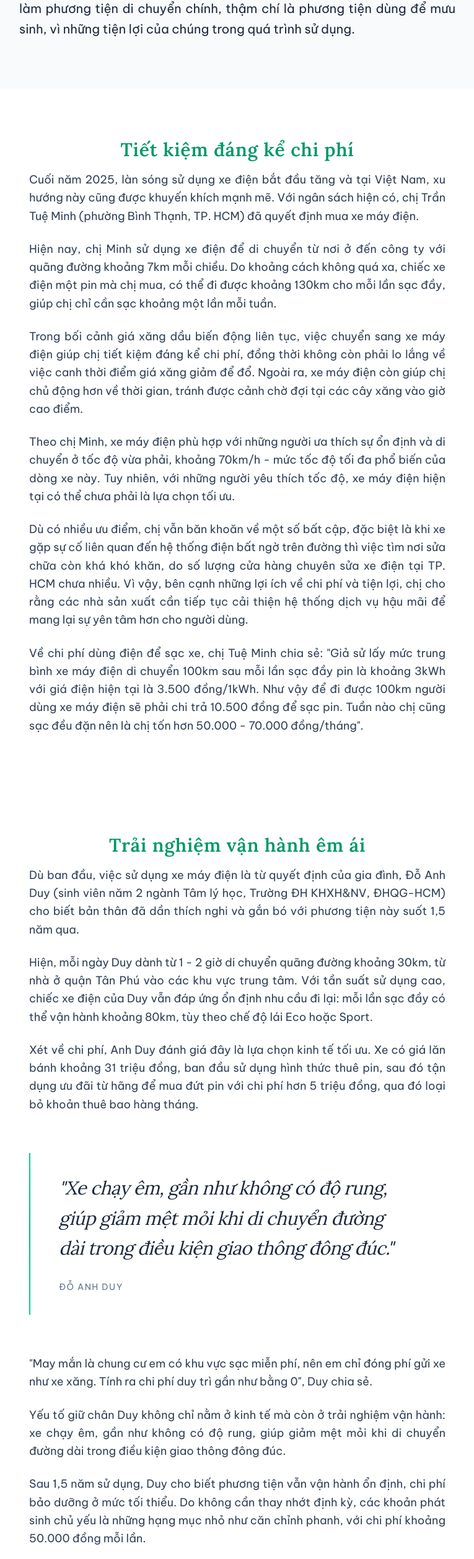
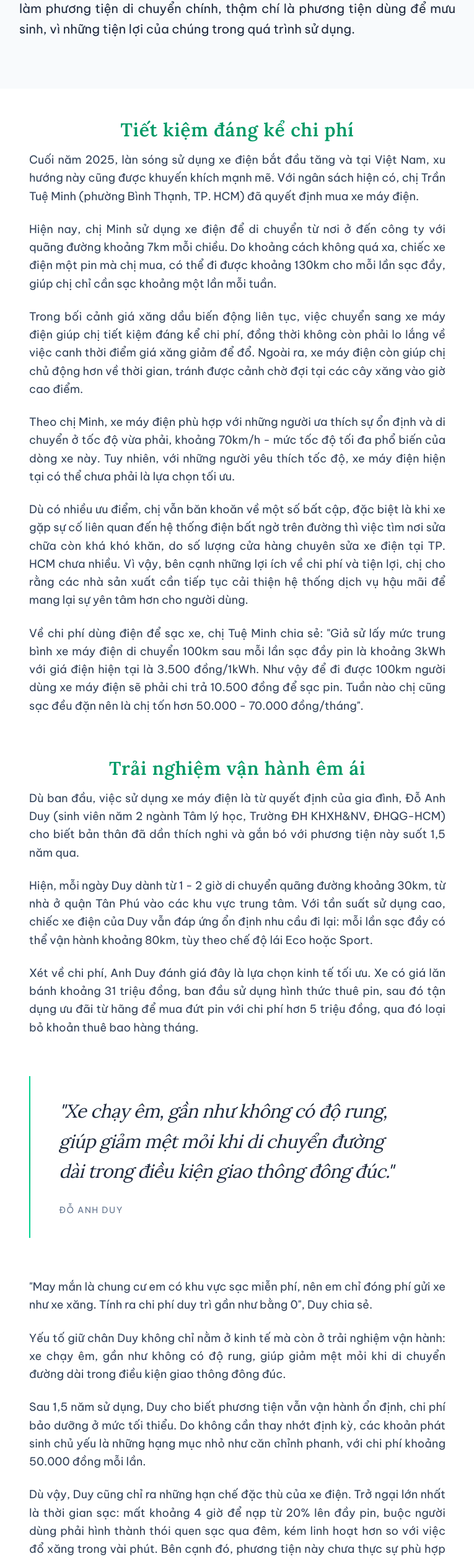
Before and after one commit to nnxuantienwork-hash/xexangxedien, a Next.js app: page / in a window 1280 px wide. Shown: the part 4947-7462 px from the top of the page at 62% size, without its empty margins (257-1022 px from the left). Built offline with nearby package versions, Linux system fonts and the light colour scheme.

Commit message:
update spcaing

```diff
--- a/app/page.tsx
+++ b/app/page.tsx
@@ -32,7 +32,7 @@ export default function LongformArticle() {
 
         {/* Câu chuyện cá nhân*/}
         {/* Section: Câu chuyện cá nhân - Chị Tuệ Minh*/}
-<section className="w-full py-20 bg-white">
+<section className="w-full py-12 bg-white">
   <div className="max-w-2xl mx-auto px-6 md:px-0">
 
     {/* TUỆ MINH*/}
@@ -78,7 +78,7 @@ export default function LongformArticle() {
   </div>
 </section>
 
-<section className="w-full py-20 bg-white">
+<section className="w-full py-5 bg-white">
   <div className="max-w-2xl mx-auto px-6 md:px-0">
     {/* Anh Duy*/}
     <motion.span
@@ -149,7 +149,7 @@ export default function LongformArticle() {
   </div>
 </section>
 
-<section className="w-full bg-white">
+<section className="w-full py-10 bg-white">
   <div className="max-w-2xl mx-auto px-6">
     <motion.span
       initial={{ opacity: 0 }}
```
